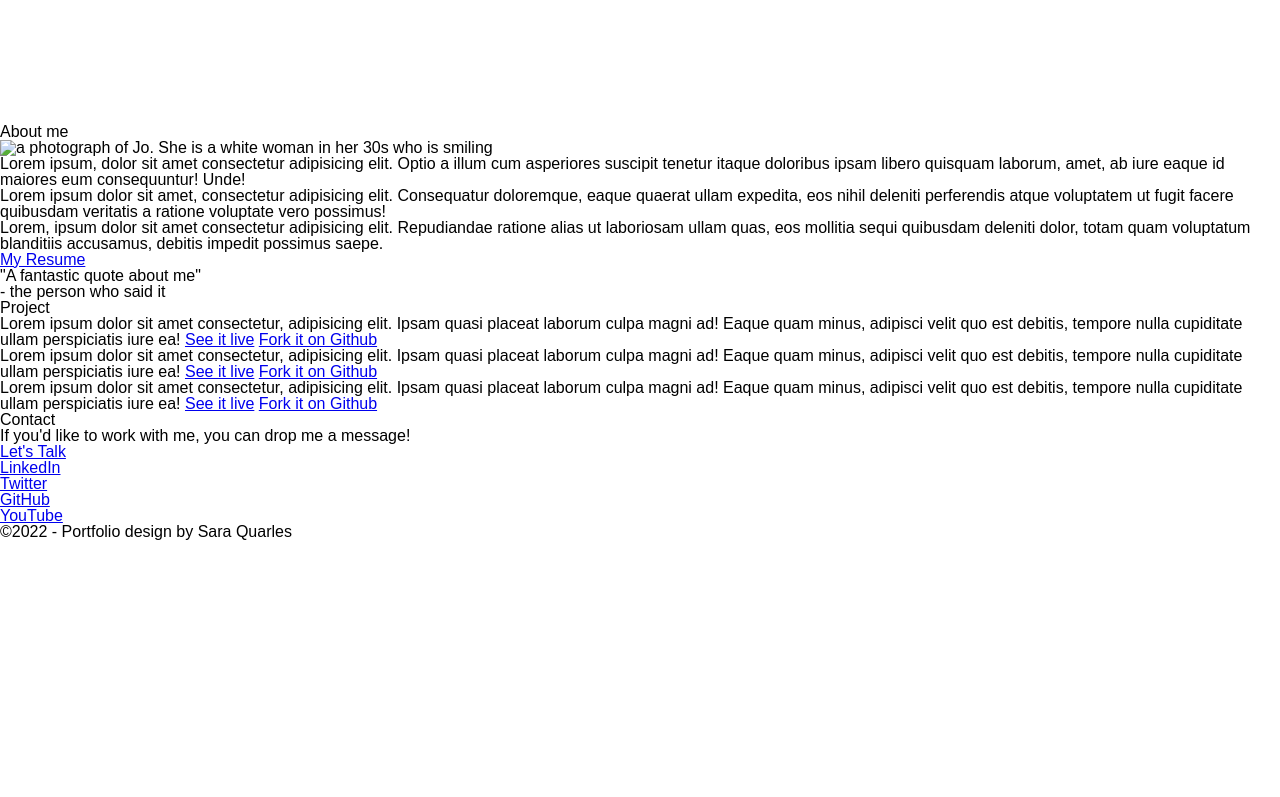
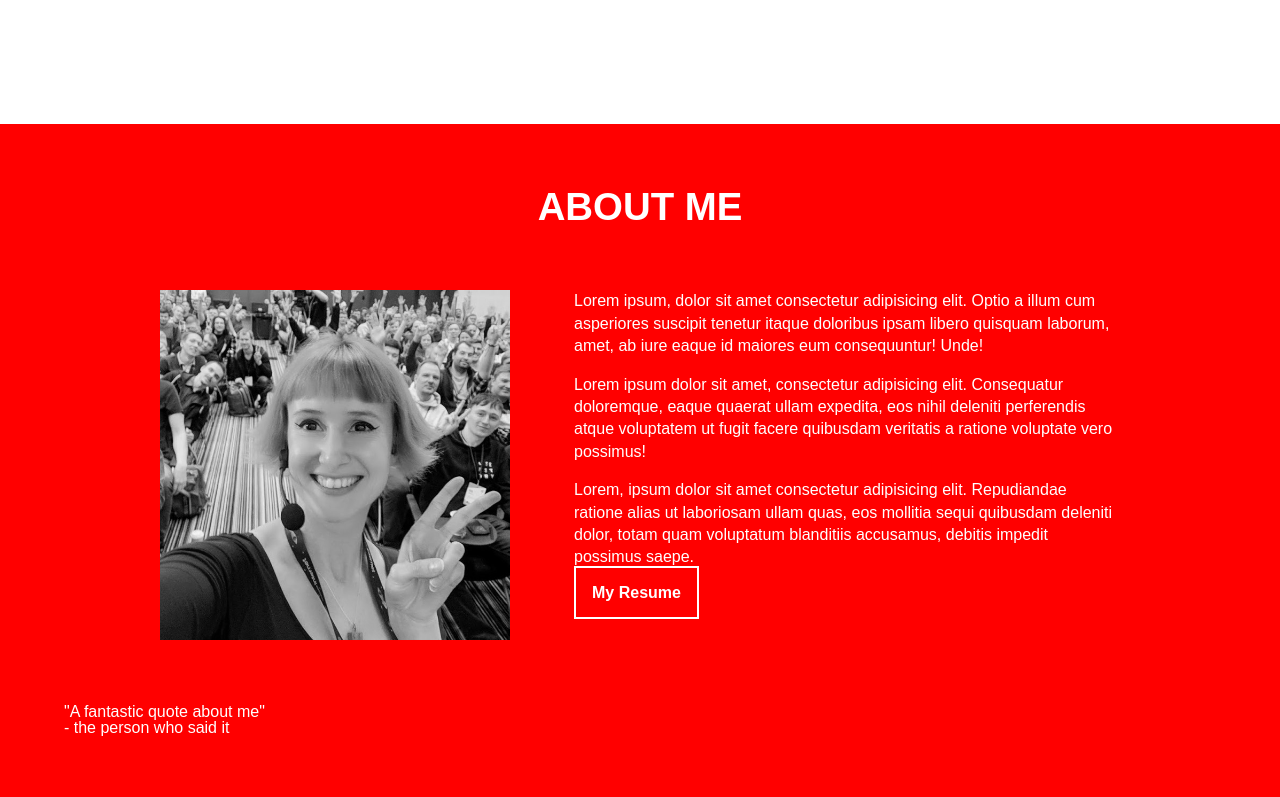
Before and after one commit to saraquarles/portfolio, a plain HTML site: page index.html in a window 1280 px wide. Shown: the part 740-1537 px from the top of the page. Before the commit the page ends 1280 px from the top, so only its background shows below. Drawn offline with Linux system fonts and the light colour scheme.

Commit message:
adding more css to my portfolio

```diff
--- a/index.html
+++ b/index.html
@@ -9,18 +9,21 @@
     <link rel="stylesheet" href="style.css">
 </head>
 <body>
-    <header>
+    <header class="neutral-theme">
         <h1>Hi! My name is Sara. <br>I'm learning front-end development.</h1>
-        <a href="#about">Find out more</a>
+        <a href="#about" class="button">Find out more</a>
     </header>
     <main>
-        <section>
+        <section id="about" class="about primary-theme">
             <h2>About me</h2>
-                <div><img src="images/jo.jpg" alt="a photograph of Jo. She is a white woman in her 30s who is smiling">
-                <p>Lorem ipsum, dolor sit amet consectetur adipisicing elit. Optio a illum cum asperiores suscipit tenetur itaque doloribus ipsam libero quisquam laborum, amet, ab iure eaque id maiores eum consequuntur! Unde!</p>
+                <div class="about-container">
+                    <img src="images/jo.jpg" class= "about-img" alt="a photograph of Jo. She is a white woman in her 30s who is smiling">
+                    <div class="about-text">
+                    <p>Lorem ipsum, dolor sit amet consectetur adipisicing elit. Optio a illum cum asperiores suscipit tenetur itaque doloribus ipsam libero quisquam laborum, amet, ab iure eaque id maiores eum consequuntur! Unde!</p>
                     <p>Lorem ipsum dolor sit amet, consectetur adipisicing elit. Consequatur doloremque, eaque quaerat ullam expedita, eos nihil deleniti perferendis atque voluptatem ut fugit facere quibusdam veritatis a ratione voluptate vero possimus!</p>
-                        <p>Lorem, ipsum dolor sit amet consectetur adipisicing elit. Repudiandae ratione alias ut laboriosam ullam quas, eos mollitia sequi quibusdam deleniti dolor, totam quam voluptatum blanditiis accusamus, debitis impedit possimus saepe.</p>
-                            <a href="www.resume.com">My Resume</a>
+                    <p>Lorem, ipsum dolor sit amet consectetur adipisicing elit. Repudiandae ratione alias ut laboriosam ullam quas, eos mollitia sequi quibusdam deleniti dolor, totam quam voluptatum blanditiis accusamus, debitis impedit possimus saepe.</p>
+                        <a class="button" href="www.resume.com">My Resume</a>
+                </div>
                 </div>
         <blockquote>
             "A fantastic quote about me"<br>
--- a/style.css
+++ b/style.css
@@ -1,6 +1,12 @@
+:root {
+    --primary: red;
+    --spacing: 4rem;
+}
+
 body {
     font-family: Arial, Helvetica, sans-serif;
 }
+
 header {
     height: 100vh;
     display: flex;
@@ -9,9 +15,82 @@ header {
     align-items: center;
     padding: 2rem;
 }
+
+p {
+    margin-bottom: 1em;
+    line-height: 1.4em;
+}
+
 h1 {
     margin-bottom: 2rem;
     font-size: 5vw;
     font-weight: bold;
     line-height: 1.4em;
 }
+
+h2 {
+    margin-bottom: var(--spacing);
+    text-align: center;
+    font-size: 3vw;
+    font-weight: bold;
+    text-transform: uppercase;
+}
+
+.button {
+padding: 1rem;
+border: 2px solid var(--button-color);
+font-weight: bold;
+text-decoration: none;
+color: var(--button-color);
+}
+
+.button:hover {
+    color: var(--button-hover-color);
+    background-color: var(--button-color);
+}
+
+.neutral-theme {
+    background-color: white;
+    --button-color: var(--primary);
+    --button-hover-color: white;
+}
+
+.primary-theme {
+    color: white;
+    background-color: var(--primary);
+    --button-color: white;
+    --button-hover-color: var(--primary);
+}
+
+.about {
+    padding: var(--spacing);
+    color:white;
+    background-color: var(--primary);
+}
+
+.about-container {
+    max-width: 960px;
+    margin: 0 auto;
+}
+
+.about-img {
+    display: block;
+    width: 100%;
+    max-width: 350px;
+    margin: 0 auto var(--spacing);
+    filter: grayscale(100%)
+}
+
+.about-img:hover {
+    filter:grayscale(0)
+}
+
+@media (min-width: 800px) {
+    .about-container {
+        display: flex;
+    }
+}
+
+.about-text {
+    margin-left: var(--spacing);
+}
```
Also changed, not shown: images/jo.jpg (added).
